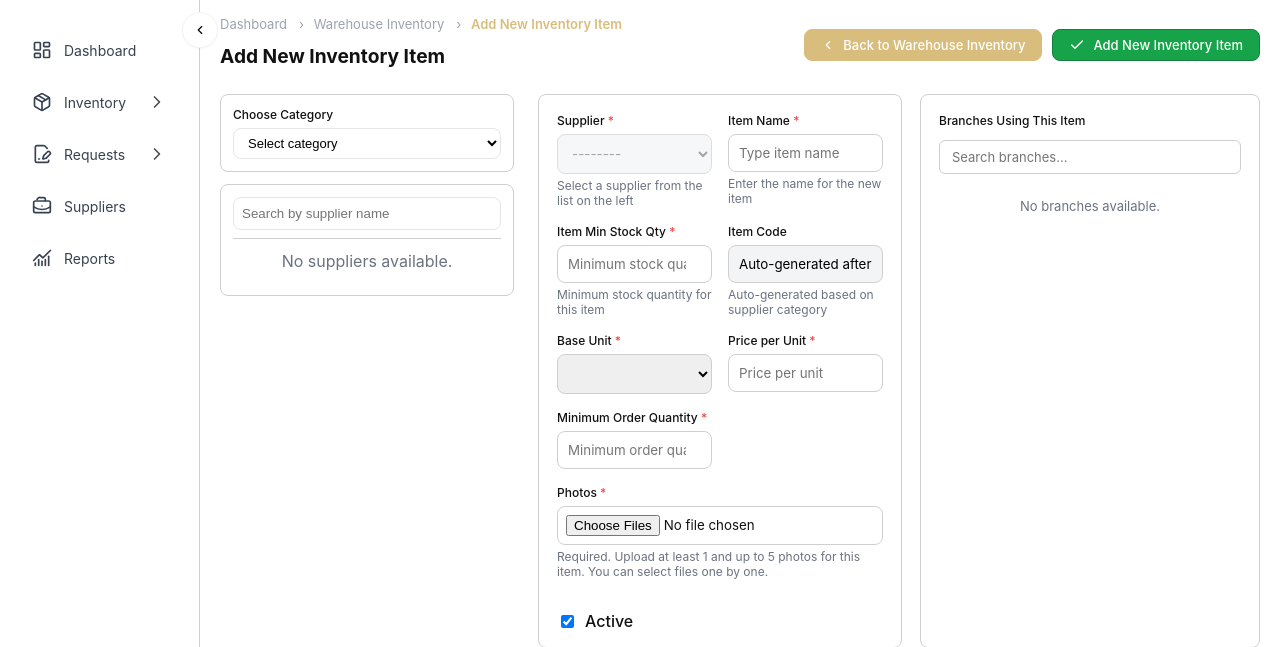
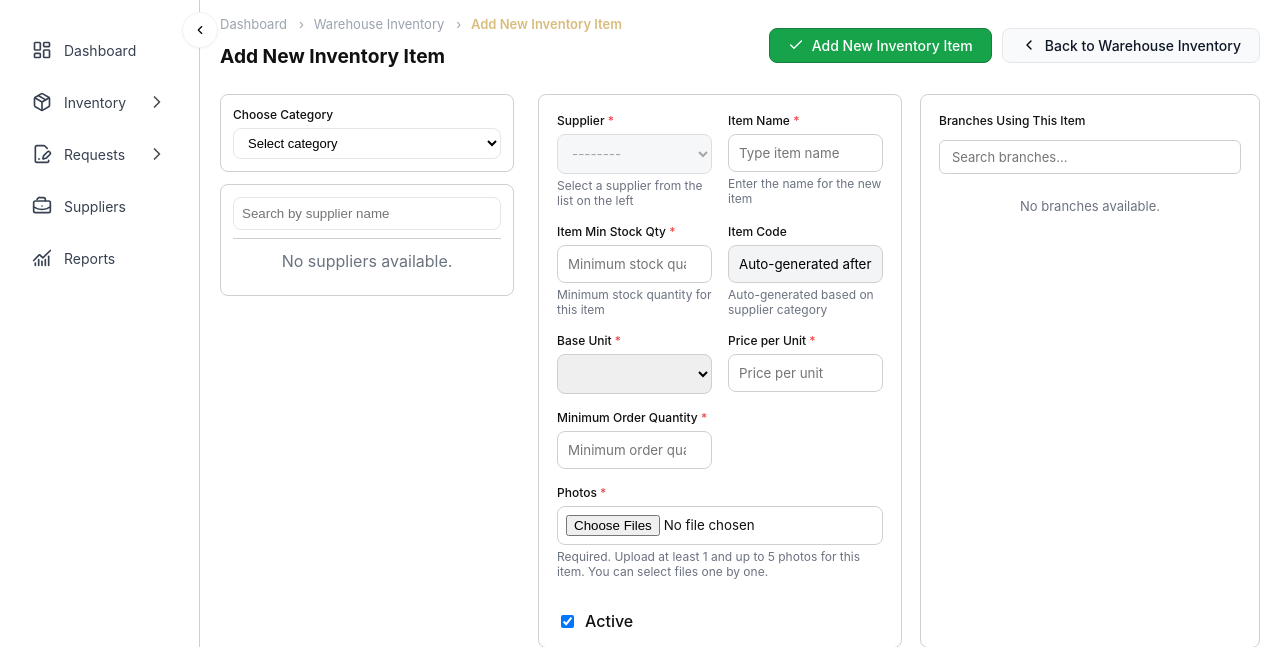
Before and after one commit to ysabellelenon/maa-inventory, a Django app: page /inventory/add/ in a window 1280 px wide. Shown: the part 64-711 px from the top of the page. Run offline with Django 5.2, Linux system fonts and the light colour scheme; the visitor is signed in with stand-in values (Sample User, id 1); data comes from the database, SQL or seed files in the repository; data that the repository does not hold is empty.

Commit message:
Organize style and usage of button classes and add in documentation

```diff
--- a/maainventory/templates/maainventory/add_item.html
+++ b/maainventory/templates/maainventory/add_item.html
@@ -17,14 +17,14 @@
       <h2 style="margin-top:6px;">Add New Inventory Item</h2>
     </div>
     <div style="display:flex;align-items:center;gap:10px;">
-      <a href="{% url 'inventory' %}" class="btn-gold">
+      <button type="submit" form="supplier-item-form" class="btn-green">
+        <img src="{% static 'icons/check.svg' %}" alt="" aria-hidden="true" />
+        Add New Inventory Item
+      </button>
+      <a href="{% url 'inventory' %}" class="btn-back">
         <img src="{% static 'icons/chevron-left.svg' %}" alt="Back" />
         Back to Warehouse Inventory
       </a>
-      <button type="submit" form="supplier-item-form" class="btn-green" style="display:inline-flex;align-items:center;gap:8px;">
-        <img src="{% static 'icons/check.svg' %}" alt="" aria-hidden="true" style="width:16px;height:16px;filter:brightness(0) invert(1);" />
-        Add New Inventory Item
-      </button>
     </div>
   </div>
 
@@ -522,7 +522,7 @@
         if (photoInput.files.length !== selectedPhotos.length) updateFileInput();
         const formData = new FormData(form);
         const submitBtn = document.querySelector('button[form="supplier-item-form"][type="submit"]');
-        if (submitBtn) { submitBtn.disabled = true; submitBtn.innerHTML = '<img src="{% static "icons/check.svg" %}" alt="" style="width:16px;height:16px;filter:brightness(0) invert(1);" /> Adding…'; }
+        if (submitBtn) { submitBtn.disabled = true; submitBtn.innerHTML = '<img src="{% static "icons/check.svg" %}" alt="" /> Adding…'; }
         fetch(form.action, {
           method: 'POST',
           body: formData,
@@ -532,7 +532,7 @@
           credentials: 'same-origin'
         }).then(function(r) { return r.json().then(function(data) { return { ok: r.ok, data: data }; }).catch(function() { return { ok: false, data: null }; }); })
           .then(function(result) {
-            if (submitBtn) { submitBtn.disabled = false; submitBtn.innerHTML = '<img src="{% static "icons/check.svg" %}" alt="" aria-hidden="true" style="width:16px;height:16px;filter:brightness(0) invert(1);" /> Add New Inventory Item'; }
+            if (submitBtn) { submitBtn.disabled = false; submitBtn.innerHTML = '<img src="{% static "icons/check.svg" %}" alt="" aria-hidden="true" /> Add New Inventory Item'; }
             if (result.data && result.data.success) {
               window.location.href = result.data.redirect_url || '{% url "inventory" %}';
               return;
@@ -551,7 +551,7 @@
             }
           })
           .catch(function() {
-            if (submitBtn) { submitBtn.disabled = false; submitBtn.innerHTML = '<img src="{% static "icons/check.svg" %}" alt="" aria-hidden="true" style="width:16px;height:16px;filter:brightness(0) invert(1);" /> Add New Inventory Item'; }
+            if (submitBtn) { submitBtn.disabled = false; submitBtn.innerHTML = '<img src="{% static "icons/check.svg" %}" alt="" aria-hidden="true" /> Add New Inventory Item'; }
             if (ajaxErrorsEl) {
               var div = document.createElement('div');
               div.className = 'dismissible-message';
--- a/maainventory/templates/maainventory/base.html
+++ b/maainventory/templates/maainventory/base.html
@@ -63,6 +63,26 @@
       filter: brightness(0) invert(1);
     }
 
+    .btn-back {
+      display: inline-flex;
+      align-items: center;
+      gap: 8px;
+      padding: 8px 18px;
+      font-size: 14px;
+      background: #F9FAFB;
+      color: #101828;
+      text-decoration: none;
+      border-radius: 8px;
+      font-weight: 500;
+      border: 1px solid #E5E7EB;
+    }
+    .btn-back img,
+    .btn-back svg {
+      width: 16px;
+      height: 16px;
+      flex-shrink: 0;
+    }
+
     .btn-green {
       display: inline-flex;
       align-items: center;
--- a/maainventory/templates/maainventory/create_stock_request.html
+++ b/maainventory/templates/maainventory/create_stock_request.html
@@ -38,8 +38,8 @@ body { overflow-y: auto !important; overflow-x: hidden; height: auto !important;
       <p style="color:#6b7280;font-size:14px;margin-top:4px;">Request items from warehouse for your branch. Flow: Branch Manager requests → Procurement approves → Warehouse fulfills → Delivered.</p>
     </div>
     <div style="display:flex;align-items:center;gap:10px;">
-      <button type="button" id="submit-request" class="btn-green" style="display:inline-flex;align-items:center;gap:8px;">
-        <img src="{% static 'icons/check.svg' %}" alt="" aria-hidden="true" style="width:16px;height:16px;filter:brightness(0) invert(1);" />
+      <button type="button" id="submit-request" class="btn-green">
+        <img src="{% static 'icons/check.svg' %}" alt="" aria-hidden="true" />
         Submit Request
       </button>
     </div>
--- a/static/css/inventory.css
+++ b/static/css/inventory.css
@@ -511,17 +511,18 @@ h3.item-submeta{ /* explicit selector for subheading semantics */
 .switch input:checked + .slider:before{transform:translateX(20px)}
 .switch .slider{display:block}
 
-/* Inline save button on heading */
+/* Inline save button on heading - matches btn-back/btn-green size */
 .btn-save-inline{
   background:#10b981;
   border:none;
   color:#ffffff;
-  padding:8px 12px;
-  border-radius:999px;
+  padding:8px 18px;
+  border-radius:8px;
   display:inline-flex;
   align-items:center;
-  gap:4px;
-  font-weight:700;
+  gap:8px;
+  font-size:14px;
+  font-weight:500;
   cursor:pointer;
   box-shadow:none;
 }
@@ -1106,13 +1107,9 @@ h3.item-submeta{ /* explicit selector for subheading semantics */
 }
 
 /* ========== iPad / small laptop responsive ========== */
-/* Add New Inventory Item page only: slightly smaller heading, buttons, and left/side panels at 1390px */
+/* Add New Inventory Item page only: slightly smaller heading and left/side panels at 1390px */
 @media (max-width: 1390px) {
   .page-add-item .page-header h2 { font-size: 1.2rem; }
-  .page-add-item .btn-gold,
-  .page-add-item .btn-green { padding: 7px 16px; font-size: 13px; }
-  .page-add-item .btn-gold img,
-  .page-add-item .btn-green img { width: 14px; height: 14px; }
   /* Category + supplier column: a little narrower */
   .page-add-item .request-left { flex: 0 0 300px !important; min-width: 260px !important; }
   /* Branches Using This Item panel: a little narrower (item info form stays flex:1) */
```
Also changed, not shown: other parts of maainventory/templates/maainventory/base.html (+26 -0 lines), docs/design-tokens.md (+55 -0 lines), maainventory/templates/maainventory/view_request.html (+4 -4 lines).
